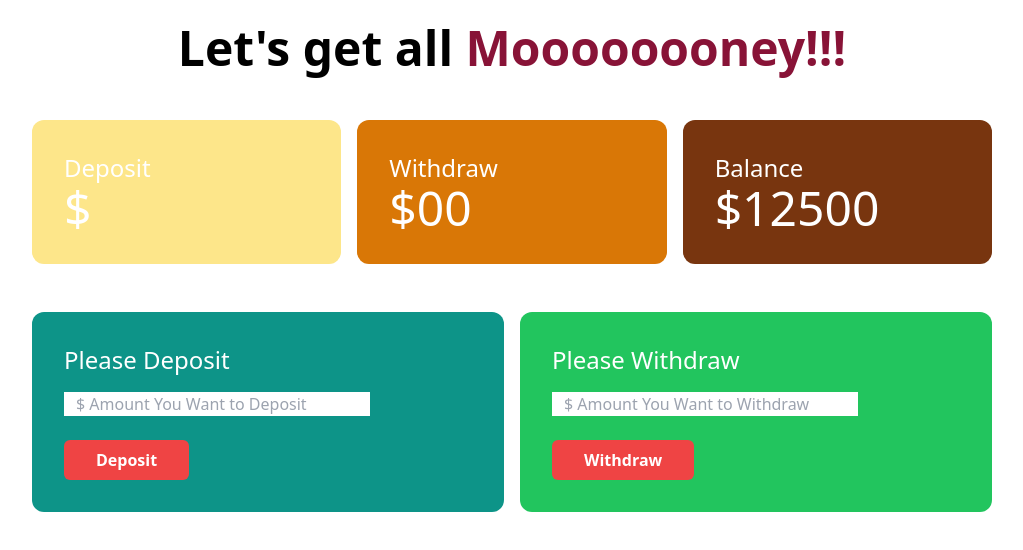
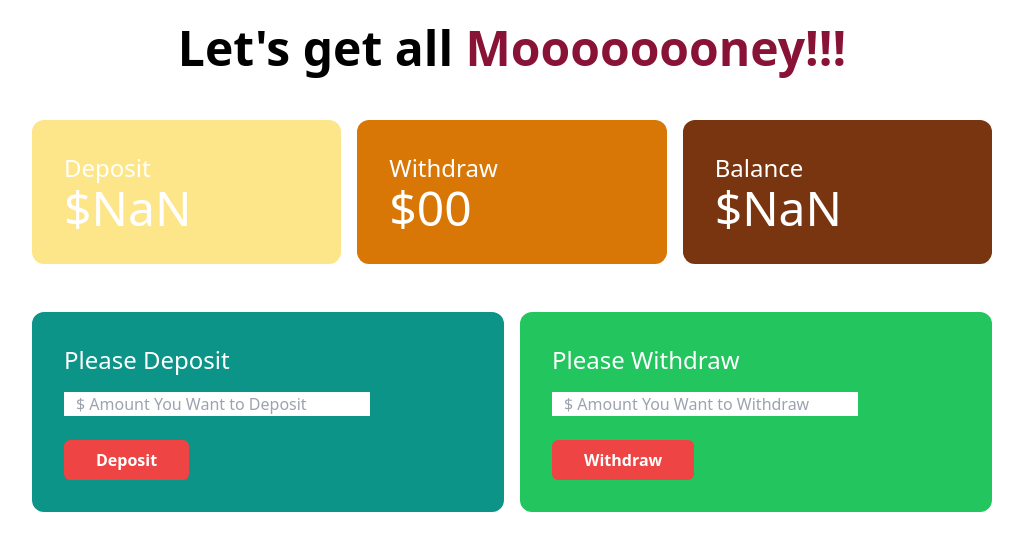
Before and after one commit to Sumayea104/Amaar-Swiss-bank, a plain HTML site: page bank.html in a window 1280 px wide. Both pictures are taken after a click on the button "Deposit". Shown: the whole page, without its empty margins (128-1151 px from the left). Drawn offline with nearby package versions, Linux system fonts and the light colour scheme.

Commit message:
set balance total

```diff
--- a/bank.html
+++ b/bank.html
@@ -26,7 +26,7 @@
                 </div>
                 <div class="bg-amber-900 rounded-xl text-white p-8">
                     <h4 class="text-2xl">Balance</h4>
-                    <h2 class="text-5xl">$12500</h2>
+                    <h2 class="text-5xl">$<span id="balance-total">5000</span></h2>
                 </div>
             </div>
         </section>
@@ -35,7 +35,7 @@
             <div class="div grid grid-cols-2 gap-4 w-9/12 mx-auto mt-12 ">
                 <div class="bg-teal-600 rounded-xl p-8">
                     <h4 class="text-2xl text-white">Please Deposit</h4>
-                    <input class="w-9/12 mt-4 block mb-2 px-3" type="text" name="" id="deposit-field" placeholder="$ Amount You Want to Deposit">
+                    <input id="deposit-field" class="w-9/12 mt-4 block mb-2 px-3" type="text" name="" placeholder="$ Amount You Want to Deposit">
                     <button id="btn-deposit" class="bg-red-500 hover:bg-rose-900 px-8 py-2 mt-4 font-bold rounded-md text-white">Deposit</button>
                 </div>
                 <div class="bg-green-500 rounded-xl p-8">
--- a/js/deposit.js
+++ b/js/deposit.js
@@ -7,16 +7,35 @@
     // for input field use .value to the value inside the input field
 
     const depositField = document.getElementById("deposit-field");
-    const depositAmount = depositField.value;
-
+    const newDepositAmountString = depositField.value;
+    // console.log(typeof newDepositAmount );
     // console.log(depositAmount);
-
+    const newDepositAmount = parseFloat(newDepositAmountString);
     // step-3 : get the current deposit total
     // for non-input(element other than input, text area) use innerText to get the text
     const depositTotalElement = document.getElementById("deposit-total");
-    const depositTotal = depositTotalElement.innerText;
-    depositTotalElement.innerText = depositAmount;
-    console.log(depositTotal)
+    const previousDepositTotalString = depositTotalElement.innerText;
+    // console.log(previousDepositTotal)
+    const previousDepositTotal = parseFloat(previousDepositTotalString);
+
+    // step-4: add numbers to set the total deposit
+    // set the deposit total
+    const currentDepositTotal = previousDepositTotal + newDepositAmount;
+    // set the deposit
+    depositTotalElement.innerText = currentDepositTotal;
+    // console.log(depositTotal)
+
+    // step-5 : balance current total
+    const balanceTotalElement = document.getElementById("balance-total");
+    const previousBalanceTotalString = balanceTotalElement.innerText;
+    const previousBalanceTotal = parseFloat(previousBalanceTotalString);
+
+    // step-6: calculate current total balance
+    const currentBalanceTotal = previousBalanceTotal + newDepositAmount;
+    //  set the balance total
+    balanceTotalElement.innerText = currentBalanceTotal;
+    //  step-7: clear the deposit field
+    depositField.value = "";
 
 
 
```
